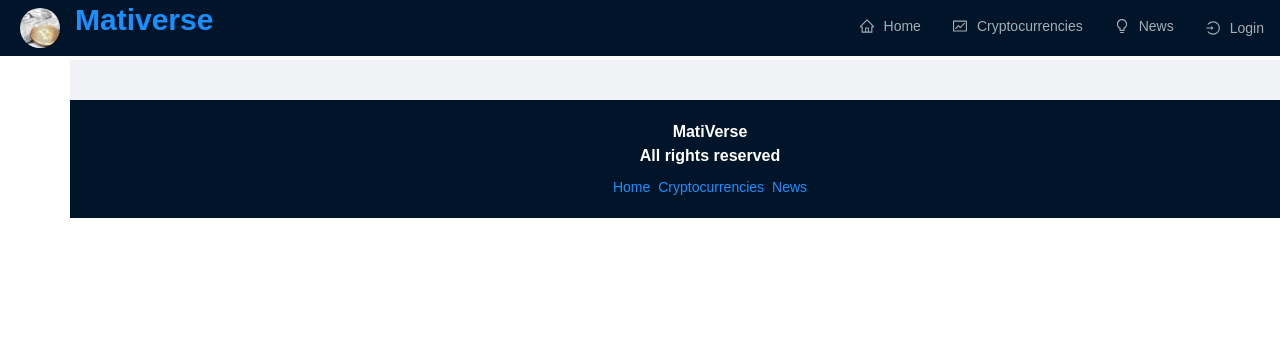
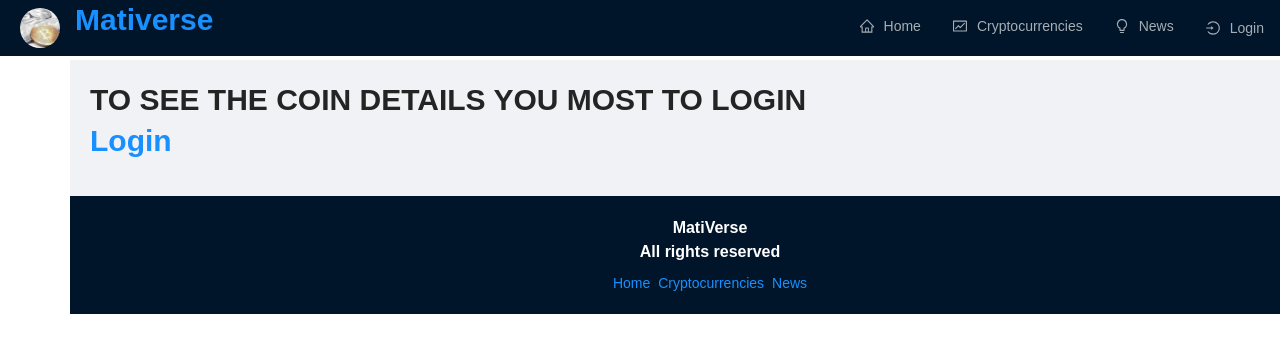
Before and after one commit to matimas/Bootcamp-Crypto, a React (Create React App) app: page /crypto/1 in a window 1280 px wide. Shown: the top 352 px of the page. Built offline with nearby package versions, Linux system fonts and the light colour scheme; no server answers.

Commit message:
adding favicon and user permissions

```diff
--- a/src/App.js
+++ b/src/App.js
@@ -37,6 +37,9 @@ const App = () => {
 							<Route exact path='/login'>
 								<Login />
 							</Route>
+							<Route exact path='/news'>
+								<News />
+							</Route>
 							<Route exact path='/cryptocurrencies'>
 								<Cryptocurrencies />
 							</Route>
@@ -44,10 +47,13 @@ const App = () => {
 								<Route exact path='/crypto/:coinId'>
 									<CryptoDetails />
 								</Route>
-							) : null}
-							<Route exact path='/news'>
-								<News />
-							</Route>
+							) : (
+								<Title level={2}>
+									TO SEE THE COIN DETAILS YOU MOST TO LOGIN
+									<br />
+									<Link to='/login'>Login</Link>
+								</Title>
+							)}
 						</Switch>
 					</div>
 				</Layout>
--- a/src/components/Login.jsx
+++ b/src/components/Login.jsx
@@ -33,7 +33,7 @@ const Login = () => {
 	return (
 		<Form
 			style={{
-				height: '74.3vh',
+				height: '75.455vh',
 				display: 'flex',
 				flexDirection: 'column',
 				justifyContent: 'center',
@@ -48,7 +48,7 @@ const Login = () => {
 			autoComplete='off'
 		>
 			<Form.Item style={{ textAlign: 'center', paddingLeft: '12vw' }}>
-				<Text style={{ fontSize: '25px' }}>Login</Text>
+				<Text style={{ fontSize: '45px' }}>Login</Text>
 			</Form.Item>
 			<Form.Item
 				label='Email'
```
Also changed, not shown: 1 other file (tests, documents, lock files or other folders).
